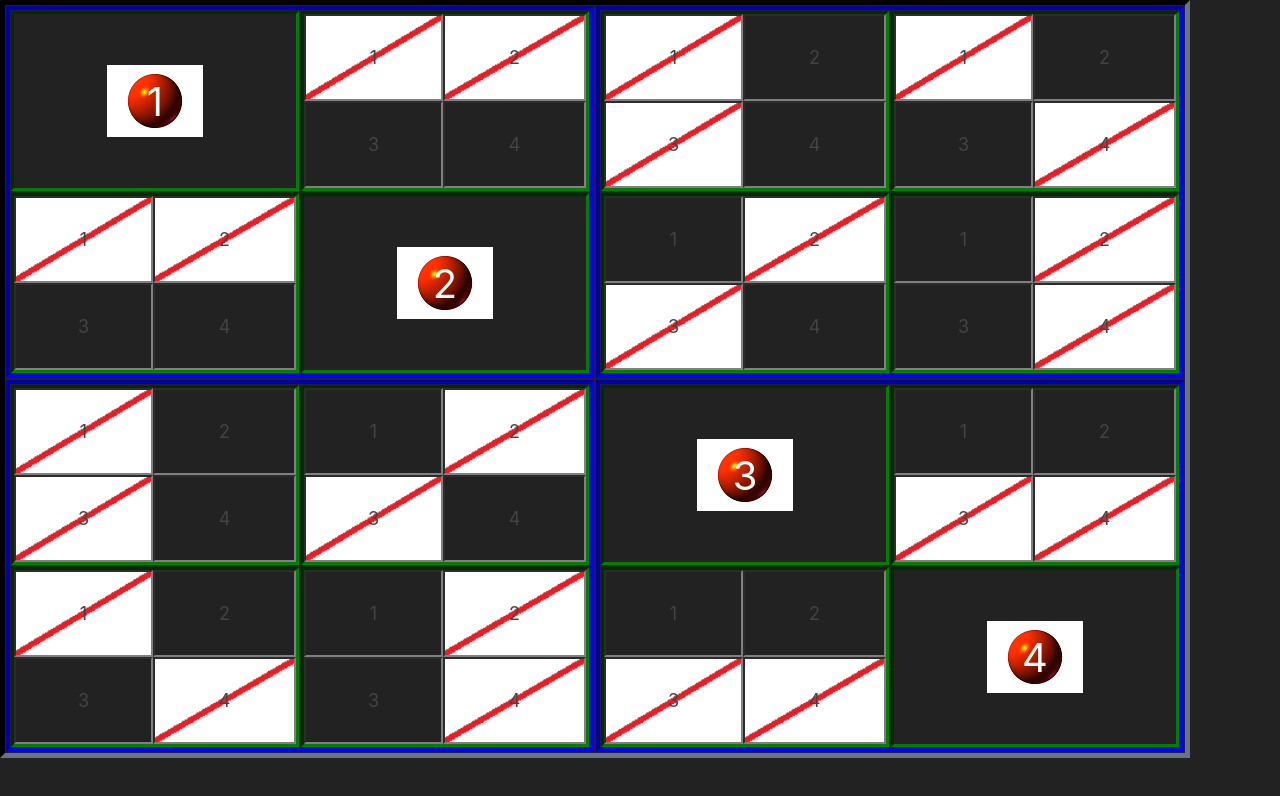
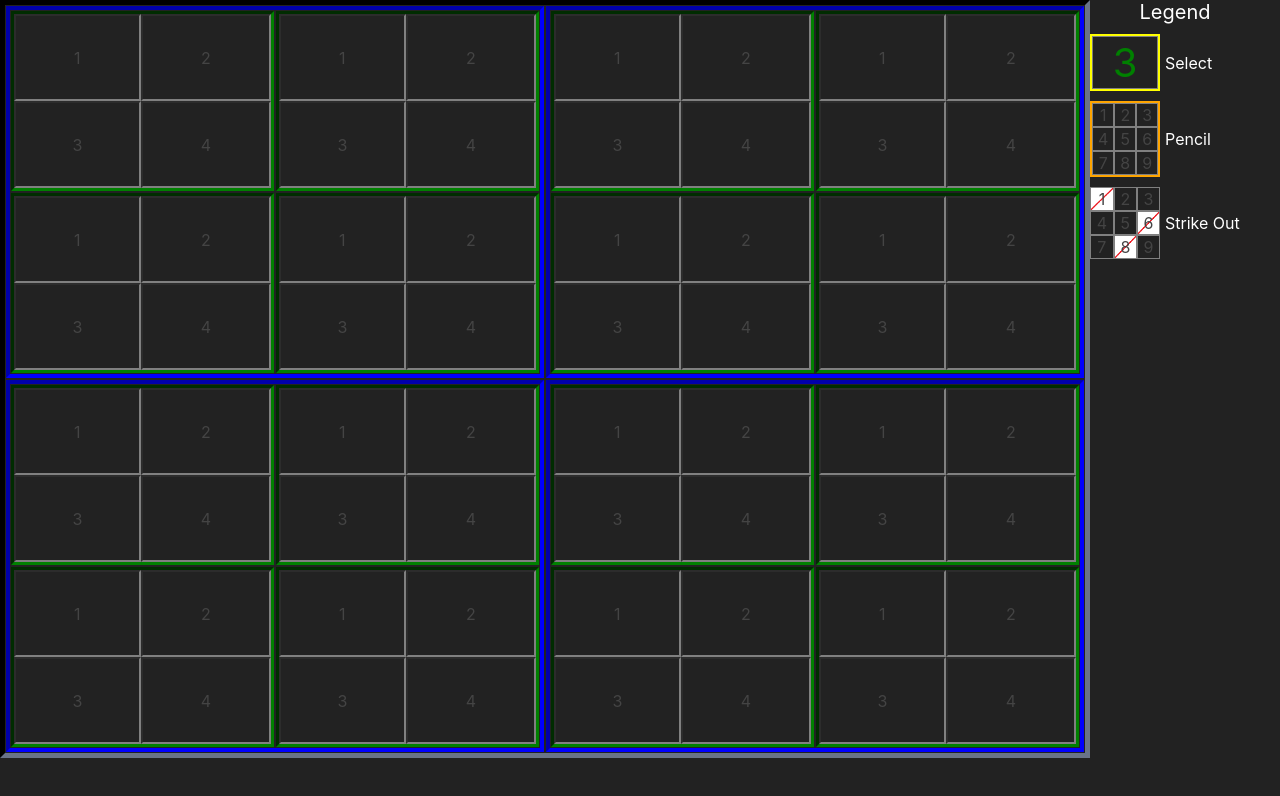
Before and after one commit to efiliba/sudoku, a React (Create React App) app: page / in a window 1280 px wide. Shown: the top 796 px of the page. Built offline with nearby package versions, Linux system fonts and the light colour scheme.

Commit message:
Separate css and add Legend

```diff
--- a/src/App.scss
+++ b/src/App.scss
@@ -3,70 +3,4 @@ html {
   padding-right: 20px;
   background-color: #222;
   color: #444;
-  font-size: calc(10px + 1vmin);
 }
-
-table.grid {
-  border: 5px inset #282c34;
-  border-collapse: separate;
-  border-spacing: 0;
-  text-align: center;
-
-  & > tbody > tr > td > table.sub-grid {
-    border: 4px inset blue;
-    border-collapse: separate;
-    border-spacing: 0;
-    margin: 0;
-    width: 100%;
-    height: 100%;
-
-    & > tbody > tr > td {
-      table {
-        border-collapse: separate;
-        border-spacing: 0;
-        width: 100%;
-        height: 100%;
-
-        &.symbol-selected {
-          height: 100%;
-          border: 3px inset green;
-          font-size: 40px;
-
-          color: green;
-
-          .set-method-user {
-            background-image: url('./img/Sphere.png');
-            background-repeat: no-repeat;
-            background-position: center center;
-            color: yellow;
-          }
-
-          .set-method-loaded {
-            background-image: url('./img/Sphere.png');
-            background-repeat: no-repeat;
-            background-position: center center;
-            color: white;
-          }
-        }
-
-        &.cell {
-          border: 3px inset green;
-
-          tr > td {
-            border: 2px inset gray;
-            user-select: none;
-
-            &:hover.available {
-              color: white;
-            }
-
-            &.strike-out {
-              background-image: url('./img/StrikeOut.png');
-              background-size: 100% 100%;
-            }
-          }
-        }
-      }
-    }
-  }
-}
--- a/src/App.tsx
+++ b/src/App.tsx
@@ -1,14 +1,14 @@
 import React, {useState} from 'react';
 import solver from "./solver";
-import {Grid, IGridSelection} from './components';
+import {Grid, IGridSelection, Legend} from './components';
 import './App.scss';
 
 solver.Grid.Constructor(2, 2);
 const grid = new solver.Grid();
-grid.fixByPosition(0, 0, 0, 0, 0, 0);
-grid.fixByPosition(0, 0, 1, 1, 1, 0);
-grid.fixByPosition(1, 1, 0, 0, 0, 1);
-grid.fixByPosition(1, 1, 1, 1, 1, 1);
+// grid.fixByPosition(0, 0, 0, 0, 0, 0);
+// grid.fixByPosition(0, 0, 1, 1, 1, 0);
+// grid.fixByPosition(1, 1, 0, 0, 0, 1);
+// grid.fixByPosition(1, 1, 1, 1, 1, 1);
 
 const App: React.FC = () => {
   const [data, setGridData] = useState(grid.toJson());
@@ -26,6 +26,7 @@ const App: React.FC = () => {
   return (
     <div className="board">
       <Grid data={data} onSelection={handleSelection} />
+      <Legend />
     </div>
   );
 }
--- /dev/null
+++ b/src/components/Cell.scss
@@ -0,0 +1,48 @@
+table.cell {
+  box-sizing: border-box;
+  border-collapse: separate;
+  border-spacing: 0;
+  width: 100%;
+  height: 100%;
+  text-align: center;
+
+  &.symbol-selected {
+    height: 100%;
+    border: 3px inset green;
+    font-size: 40px;
+
+    color: green;
+
+    .set-method-user {
+      background-image: url('../img/Sphere.png');
+      background-repeat: no-repeat;
+      background-position: center center;
+      color: yellow;
+    }
+
+    .set-method-loaded {
+      background-image: url('../img/Sphere.png');
+      background-repeat: no-repeat;
+      background-position: center center;
+      color: white;
+    }
+  }
+
+  &.cell {
+    border: 3px inset green;
+
+    tr > td {
+      border: 2px inset gray;
+      user-select: none;
+
+      &:hover.available {
+        color: white;
+      }
+
+      &.strike-out {
+        background-image: url('../img/StrikeOut.png');
+        background-size: 100% 100%;
+      }
+    }
+  }
+}
--- a/src/components/Cell.tsx
+++ b/src/components/Cell.tsx
@@ -1,5 +1,6 @@
 import React, {MouseEvent} from 'react';
 import {IJsonCell} from '../solver/cell';
+import './Cell.scss';
 
 export enum Modifier {
   NONE = 0,
@@ -37,7 +38,7 @@ export const Cell = ({data, onCellSelection}: {data: IJsonCell, onCellSelection:
   };
 
   return !data.rows
-    ? <table className="symbol-selected">
+    ? <table className="cell symbol-selected">
         <tbody>
           <tr>
             <td className={`set-method-${data.setMethod}`}>
--- /dev/null
+++ b/src/components/Grid.scss
@@ -0,0 +1,6 @@
+table.grid {
+  float: left;
+  border: 5px inset #282c34;
+  border-collapse: separate;
+  border-spacing: 0;
+}
--- a/src/components/Grid.tsx
+++ b/src/components/Grid.tsx
@@ -1,6 +1,7 @@
 import React from 'react';
 import {SubGrid, ISubGridSelection} from './SubGrid';
 import {IJsonGrid} from '../solver/grid';
+import './Grid.scss';
 
 export interface IGridSelection extends ISubGridSelection {
   subGridColumn: number;
--- /dev/null
+++ b/src/components/Legend.scss
@@ -0,0 +1,44 @@
+.legend {
+  display: flex;
+  flex-direction: column;
+  // width: 200px;
+  // border: solid 2px white;
+
+  &__heading {
+    color: white;
+    text-align: center;
+    font-size: 20px;
+  }
+
+  &__cell {
+    // border: solid 1px red;
+    display: flex;
+    padding-top: 10px;
+
+    .cell {
+      width: 70px;
+      height: 70px;
+    }
+
+    table.cell {
+      border: none;
+
+      tbody > tr > td {
+        border: solid 1px gray;
+      }
+    }
+
+    &--left > table.cell {
+      border: solid 2px yellow;
+    }
+
+    &--right > table.cell {
+      border: solid 2px orange;
+    }
+
+    &--text {
+      margin: auto 0 auto 5px;
+      color: white;
+    }
+  }
+}
--- /dev/null
+++ b/src/components/Legend.tsx
@@ -0,0 +1,45 @@
+import React from 'react';
+import {Cell} from '.';
+import {IJsonCell} from '../solver/cell';
+import './Legend.scss';
+
+interface ILegendCell {
+  data: IJsonCell;
+  text: string;
+  activeMouseButton?: 'left' | 'right';
+  onSelection: () => void
+}
+
+const select: IJsonCell = {
+  symbol: '3'
+};
+
+const pencil: IJsonCell = {
+  rows: [
+    { columns: [{ symbol: '1' }, { symbol: '2' }, { symbol: '3' }] },
+    { columns: [{ symbol: '4' }, { symbol: '5' }, { symbol: '6' }] },
+    { columns: [{ symbol: '7' }, { symbol: '8' }, { symbol: '9' }] }
+  ]
+};
+
+const strikeOut: IJsonCell = {
+  rows: [
+    { columns: [{ symbol: '1', strikeOut: true }, { symbol: '2' }, { symbol: '3' }] },
+    { columns: [{ symbol: '4' }, { symbol: '5' }, { symbol: '6', strikeOut: true }] },
+    { columns: [{ symbol: '7' }, { symbol: '8', strikeOut: true }, { symbol: '9' }] }
+  ]
+};
+
+const LegendCell = ({data, text, activeMouseButton, onSelection}: ILegendCell) =>
+  <div  className={`legend__cell legend__cell--${activeMouseButton}`}>
+    <Cell data={data} onCellSelection={onSelection} />
+    <div className="legend__cell--text">{text}</div>
+  </div>;
+
+export const Legend = () =>
+  <div className="legend">
+    <div className="legend__heading">Legend</div>
+    <LegendCell activeMouseButton="left" data={select} text="Select" onSelection={console.log} />
+    <LegendCell activeMouseButton="right" data={pencil} text="Pencil" onSelection={console.log} />
+    <LegendCell data={strikeOut} text="Strike Out" onSelection={console.log} />
+  </div>;
--- /dev/null
+++ b/src/components/SubGrid.scss
@@ -0,0 +1,6 @@
+table.sub-grid {
+  border: 4px inset blue;
+  border-collapse: separate;
+  border-spacing: 0;
+  margin: 0;
+}
--- a/src/components/SubGrid.tsx
+++ b/src/components/SubGrid.tsx
@@ -1,6 +1,7 @@
 import React from 'react';
 import {Cell, ICellSelection} from './Cell';
 import {IJsonSubGrid} from '../solver/subGrid';
+import './SubGrid.scss';
 
 export interface ISubGridSelection extends ICellSelection {
   cellColumn: number;
@@ -13,7 +14,7 @@ export const SubGrid = ({data, onSubGridSelection}:
   const totalRows = data.rows.length;
   const totalColumns = data.rows[0].columns.length;
   const total = totalRows * totalColumns;
-  const width = 90 / total + 'vw';
+  const width = `calc(${90 / total}vw - ${50 / totalColumns}px)`;  // Space for legend
   const height = 90 / total + 'vh';
 
   const handleCellSelection = (cellColumn: number, cellRow: number) => (cellSelection: ICellSelection) => {
--- a/src/components/index.ts
+++ b/src/components/index.ts
@@ -1,3 +1,4 @@
 export * from './Cell';
 export * from './SubGrid';
 export * from './Grid';
+export * from './Legend';
```
